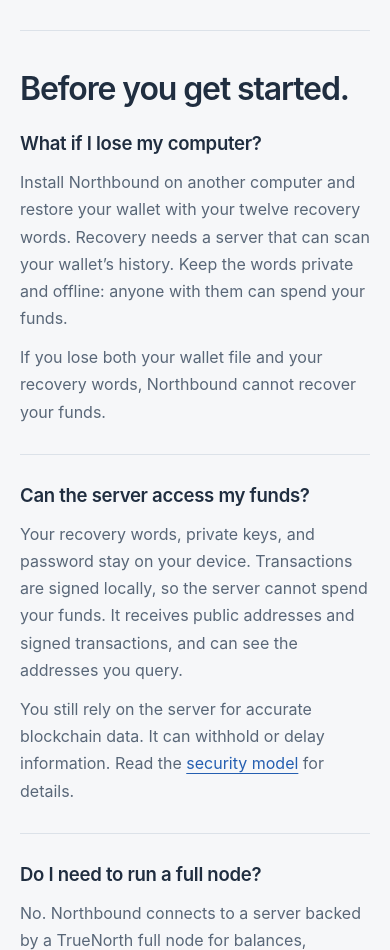
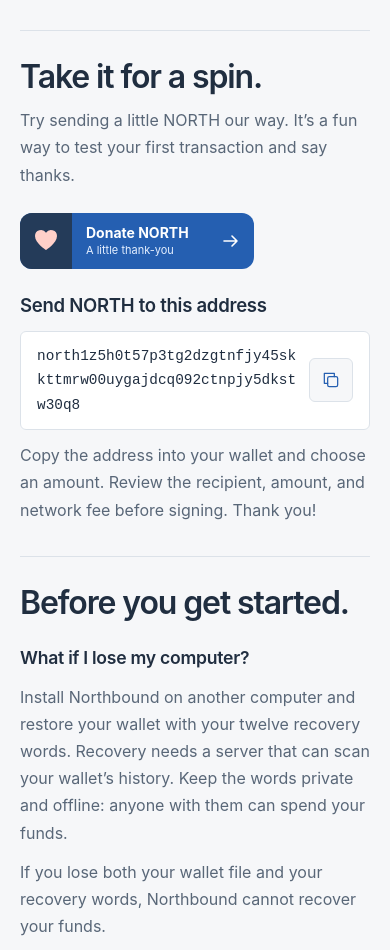
Before and after one commit to nova9/northbound, a plain HTML site: page website/index.html in a window 390 px wide. Shown: the part 2980-3930 px from the top of the page. Drawn offline with Linux system fonts and the light colour scheme.

Commit message:
add donate button to the website

```diff
--- /dev/null
+++ b/website/donation.js
@@ -0,0 +1,18 @@
+const donationAddress = document.querySelector('#donation-address');
+const copyAddressButton = document.querySelector('.copy-address');
+const copyAddressStatus = document.querySelector('.copy-address-status');
+
+copyAddressButton.addEventListener('click', async () => {
+  copyAddressButton.disabled = true;
+
+  try {
+    await navigator.clipboard.writeText(donationAddress.textContent.trim());
+    copyAddressStatus.textContent = 'Address copied.';
+  } catch {
+    copyAddressStatus.textContent = 'Couldn’t copy. Select the address and copy it manually.';
+  } finally {
+    copyAddressButton.disabled = false;
+  }
+});
+
+copyAddressButton.hidden = false;
--- a/website/index.html
+++ b/website/index.html
@@ -9,6 +9,7 @@
   <link rel="icon" href="assets/logo.svg" type="image/svg+xml">
   <link rel="stylesheet" href="styles.css">
   <script src="carousel.js" defer></script>
+  <script src="donation.js" defer></script>
 </head>
 <body>
   <a class="skip-link" href="#main">Skip to content</a>
@@ -118,28 +119,55 @@
         <aside class="release-note"><h3>Keep your recovery words safe.</h3><p>Back up your twelve recovery words. Keep them private and offline.</p></aside>
       </div>
     </section>
+    <section class="donation wrap" id="donate" aria-labelledby="donation-title">
+      <div>
+        <h2 id="donation-title">Take it for a spin.</h2>
+        <p>Try sending a little NORTH our way. It’s a fun way to test your first transaction and say thanks.</p>
+        <a class="donate-button" href="#donation-address"><img src="assets/donate-north.svg" width="234" height="56" alt="Donate NORTH — a little thank-you"></a>
+      </div>
+      <div class="donation-details">
+        <h3>Send NORTH to this address</h3>
+        <div class="donation-address-box">
+          <code class="donation-address" id="donation-address" tabindex="0">north1z5h0t57p3tg2dzgtnfjy45skkttmrw00uygajdcq092ctnpjy5dkstw30q8</code>
+          <button class="copy-address" type="button" aria-label="Copy donation address" title="Copy address" hidden>
+            <svg viewBox="0 0 24 24" width="20" height="20" fill="none" stroke="currentColor" stroke-width="1.5" stroke-linecap="round" stroke-linejoin="round" aria-hidden="true"><rect x="8" y="8" width="12" height="12" rx="2"/><path d="M16 8V4H4v12h4"/></svg>
+          </button>
+        </div>
+        <p class="copy-address-status" role="status" aria-live="polite"></p>
+        <p>Copy the address into your wallet and choose an amount. Review the recipient, amount, and network fee before signing. Thank you!</p>
+      </div>
+    </section>
     <section class="faq wrap" aria-labelledby="faq-title">
       <h2 id="faq-title">Before you get started.</h2>
       <div class="faq-answers">
         <article>
           <h3>What if I lose my computer?</h3>
-          <p>Install Northbound on another computer and restore your wallet with your twelve recovery words. Recovery needs a server that can scan your wallet’s history. Keep the words private and offline: anyone with them can spend your funds.</p>
-          <p>If you lose both your wallet file and your recovery words, Northbound cannot recover your funds.</p>
+          <div class="faq-answer">
+            <p>Install Northbound on another computer and restore your wallet with your twelve recovery words. Recovery needs a server that can scan your wallet’s history. Keep the words private and offline: anyone with them can spend your funds.</p>
+            <p>If you lose both your wallet file and your recovery words, Northbound cannot recover your funds.</p>
+          </div>
         </article>
         <article>
           <h3>Can the server access my funds?</h3>
-          <p>Your recovery words, private keys, and password stay on your device. Transactions are signed locally, so the server cannot spend your funds. It receives public addresses and signed transactions, and can see the addresses you query.</p>
-          <p>You still rely on the server for accurate blockchain data. It can withhold or delay information. Read the <a href="https://github.com/nova9/northbound/blob/main/SECURITY.md">security model</a> for details.</p>
+          <div class="faq-answer">
+            <p>Your recovery words, private keys, and password stay on your device. Transactions are signed locally, so the server cannot spend your funds. It receives public addresses and signed transactions, and can see the addresses you query.</p>
+            <p>You still rely on the server for accurate blockchain data. It can withhold or delay information. Read the <a href="https://github.com/nova9/northbound/blob/main/SECURITY.md">security model</a> for details.</p>
+          </div>
         </article>
         <article>
           <h3>Do I need to run a full node?</h3>
-          <p>No. Northbound connects to a server backed by a TrueNorth full node for balances, transaction history, fees, and broadcasting. You need an internet connection to fetch that data and send transactions.</p>
+          <div class="faq-answer">
+            <p>No. Northbound connects to a server backed by a TrueNorth full node for balances, transaction history, fees, and broadcasting. You need an internet connection to fetch that data and send transactions.</p>
+          </div>
         </article>
       </div>
     </section>
     <section class="open-source wrap" aria-labelledby="source-title">
       <h2 id="source-title">Open to inspection.<br>Built in the open.</h2>
-      <div><p>Northbound is an independent community project, written in Rust and Dioxus and released under the MIT License.</p><a href="https://github.com/nova9/northbound">Explore the repository <span aria-hidden="true">↗</span></a></div>
+      <div>
+        <p>Northbound is an independent community project, written in Rust and Dioxus and released under the MIT License.</p>
+        <a href="https://github.com/nova9/northbound">Explore the repository <span aria-hidden="true">↗</span></a>
+      </div>
     </section>
   </main>
   <footer class="site-footer wrap">
@@ -148,6 +176,7 @@
     <nav class="footer-links" aria-label="Help and releases">
       <a href="https://github.com/nova9/northbound/issues">Help &amp; bug reports <span aria-hidden="true">↗</span></a>
       <a href="https://github.com/nova9/northbound/releases">All releases <span aria-hidden="true">↗</span></a>
+      <a href="#donate">Donate NORTH</a>
     </nav>
   </footer>
 </body>
--- a/website/styles.css
+++ b/website/styles.css
@@ -82,12 +82,31 @@ a.platform-download:hover { background: var(--blue-hover); color: white; }
 .release-note { display: flex; align-items: baseline; gap: 24px; margin-top: 32px; padding-top: 24px; border-top: 1px solid var(--line); }
 .release-note h3 { font-size: .94rem; flex-shrink: 0; }
 .release-note p { font-size: .94rem; color: var(--muted); }
-.faq { display: grid; grid-template-columns: 1.25fr 1fr; gap: 100px; padding-block: 48px 80px; border-top: 1px solid var(--line); }
-.faq-answers article + article { margin-top: 28px; padding-top: 28px; border-top: 1px solid var(--line); }
-.faq-answers p { margin-top: 12px; color: var(--muted); max-width: 60ch; }
+.faq { padding-block: 32px 48px; border-top: 1px solid var(--line); }
+.faq h2, .donation h2 { font-size: clamp(2rem, 3.5vw, 2.75rem); }
+.faq-answers { display: grid; gap: 36px; margin-top: 36px; }
+.faq-answers article { display: grid; grid-template-columns: minmax(0, .8fr) minmax(0, 1.6fr); gap: 64px; }
+.faq-answers h3 { font-size: 1.1rem; line-height: 1.5; max-width: 25ch; }
+.faq-answer { min-width: 0; }
+.faq-answer p { color: var(--muted); max-width: 70ch; }
+.faq-answer p + p { margin-top: 12px; }
 .open-source { display: grid; grid-template-columns: 1.25fr 1fr; gap: 100px; padding-block: 48px 80px; border-top: 1px solid var(--line); }
 .open-source p { color: var(--muted); max-width: 50ch; }
 .open-source a { display: inline-block; margin-top: 20px; padding-block: 8px; }
+.donate-button { display: block; width: fit-content; margin-top: 24px; border-radius: 12px; }
+.donate-button img { display: block; max-width: 100%; height: auto; }
+.donate-button:hover { opacity: .9; }
+.donation { display: grid; grid-template-columns: 1fr 1.2fr; align-items: start; gap: 64px; padding-block: 32px 48px; border-top: 1px solid var(--line); }
+.donation p { margin-top: 12px; max-width: 60ch; color: var(--muted); }
+.donation-details { min-width: 0; }
+.donation-address-box { display: flex; align-items: center; gap: 12px; margin-top: 12px; padding: 12px 16px; border: 1px solid var(--line); border-radius: 6px; background: white; }
+.donation-address { display: block; flex: 1; min-width: 0; color: var(--ink); font-size: .9rem; line-height: 1.7; overflow-wrap: anywhere; user-select: all; }
+.copy-address { display: inline-flex; align-items: center; justify-content: center; flex-shrink: 0; width: 44px; height: 44px; border: 1px solid var(--line); border-radius: 6px; background: var(--ground); color: var(--blue); cursor: pointer; }
+.copy-address:hover { background: #d9e9ff; color: var(--blue-hover); }
+.copy-address:disabled { opacity: .6; cursor: wait; }
+.copy-address[hidden] { display: none; }
+.donation .copy-address-status { margin-top: 8px; font-size: .85rem; }
+.copy-address-status:empty { display: none; }
 .site-footer { display: flex; justify-content: space-between; align-items: center; gap: 24px; border-top: 1px solid var(--line); padding-block: 24px 32px; }
 .site-footer p, .footer-links a { font-size: .8rem; }
 .site-footer p { color: var(--muted); }
@@ -100,7 +119,10 @@ a.platform-download:hover { background: var(--blue-hover); color: white; }
 @media (max-width: 850px) {
   .wrap { width: calc(100% - 48px); }
   nav { gap: 20px; }
-  .ownership-layout, .open-source, .faq { gap: 48px; }
+  .ownership-layout, .open-source { gap: 48px; }
+  .donation { grid-template-columns: 1fr; gap: 24px; }
+  .faq-answers article { grid-template-columns: 1fr; gap: 12px; }
+  .faq-answers h3 { max-width: none; }
   .hero { padding-top: 56px; }
   .hero-intro { grid-template-columns: 1fr; gap: 28px; }
   .hero-actions p { max-width: 48ch; }
@@ -126,7 +148,7 @@ a.platform-download:hover { background: var(--blue-hover); color: white; }
   .carousel-previous { grid-column: 2; grid-row: 2; }
   .carousel-next { grid-column: 3; grid-row: 2; }
   .ownership { padding-block: 48px; }
-  .ownership-layout, .open-source, .faq { grid-template-columns: 1fr; gap: 36px; }
+  .ownership-layout, .open-source { grid-template-columns: 1fr; gap: 36px; }
   .ownership-intro p { max-width: 45ch; }
   .ownership-intro a { margin-top: 16px; }
   .release { padding-block: 54px; }
@@ -135,7 +157,9 @@ a.platform-download:hover { background: var(--blue-hover); color: white; }
   .download-list { grid-template-columns: 1fr; gap: 12px; }
   .platform-download { min-height: 84px; padding: 16px 20px; }
   .open-source { padding-block: 40px 48px; gap: 24px; }
-  .faq { padding-block: 40px 48px; gap: 24px; }
+  .faq { padding-block: 28px 36px; }
+  .faq-answers { margin-top: 24px; }
+  .donation { padding-block: 28px 32px; }
   .site-footer { gap: 12px 24px; }
   .site-footer p { order: 3; flex-basis: 100%; }
 }
```
Also changed, not shown: website/assets/donate-north.svg (renamed from .github/assets/donate-north.svg), 2 other files.
